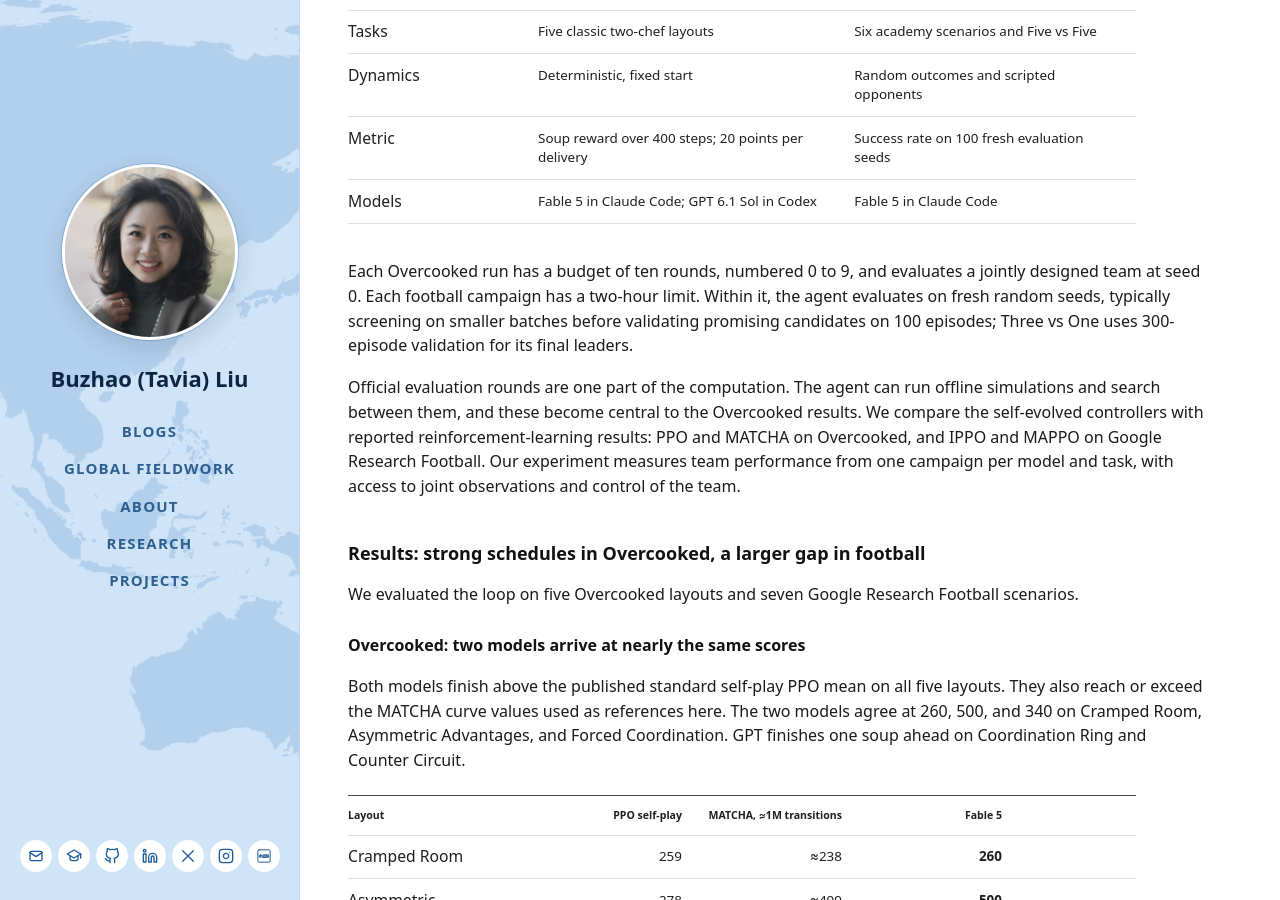
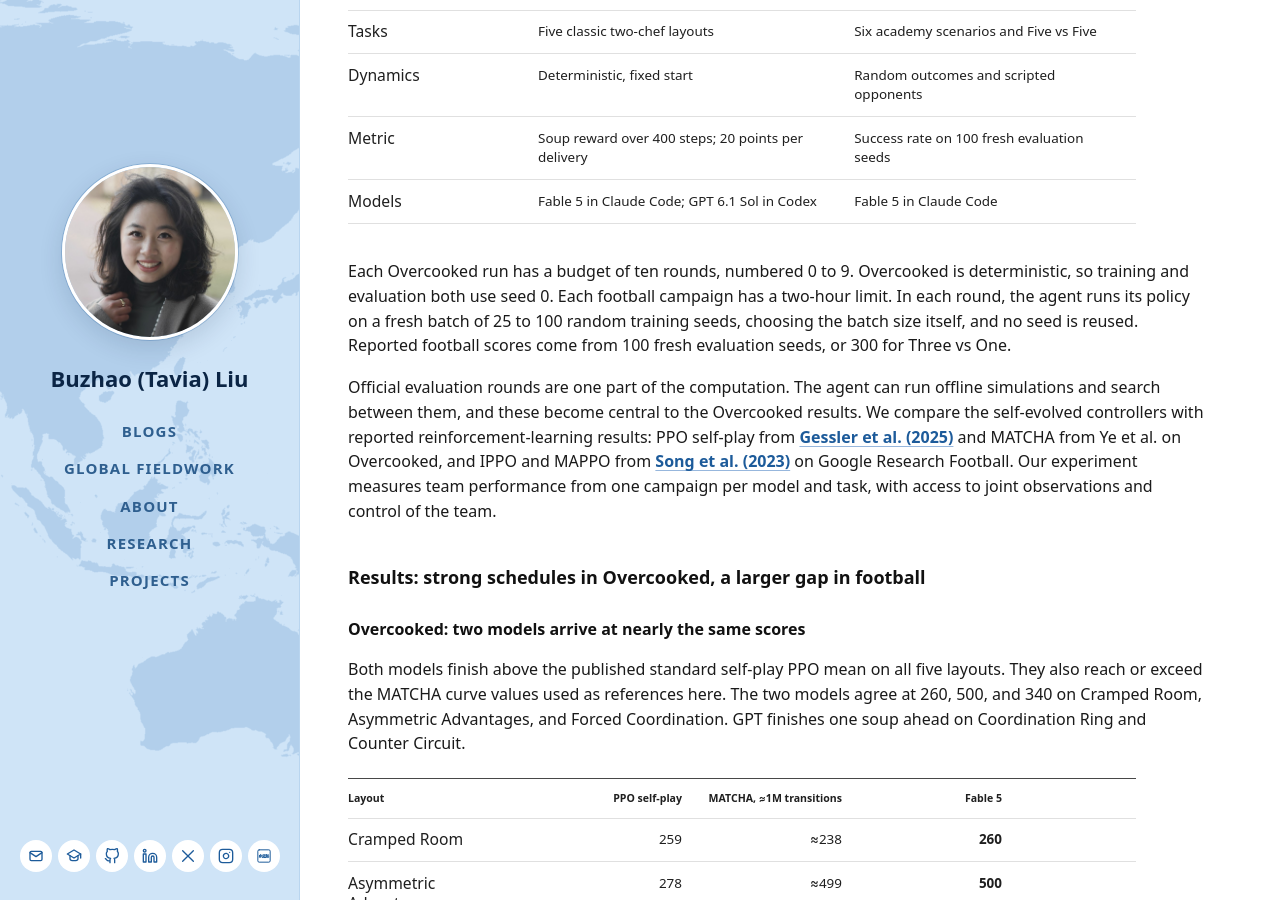
Before and after one commit to tavia-liu/tavia-liu.github.io, a Jekyll site: the page built from _posts/2026-10-31-self-improving-code-as-policies.md, in a window 1280 px wide and 900 px high, scrolled down 1816 px. Built offline with Jekyll 4.4.1, drawn with Linux system fonts in a browser that asks for light colours; some of the changed text lies outside the part shown.

Commit message:
Benchmarks: seeds, budgets, cited RL baselines; drop SD mention

```diff
--- a/_posts/2026-10-31-self-improving-code-as-policies.md
+++ b/_posts/2026-10-31-self-improving-code-as-policies.md
@@ -57,13 +57,11 @@
 | Metric | Soup reward over 400 steps; 20 points per delivery | Success rate on 100 fresh evaluation seeds |
 | Models | Fable 5 in Claude Code; GPT 6.1 Sol in Codex | Fable 5 in Claude Code |
 
-Each Overcooked run has a budget of ten rounds, numbered 0 to 9, and evaluates a jointly designed team at seed 0. Each football campaign has a two-hour limit. Within it, the agent evaluates on fresh random seeds, typically screening on smaller batches before validating promising candidates on 100 episodes; Three vs One uses 300-episode validation for its final leaders.
+Each Overcooked run has a budget of ten rounds, numbered 0 to 9. Overcooked is deterministic, so training and evaluation both use seed 0. Each football campaign has a two-hour limit. In each round, the agent runs its policy on a fresh batch of 25 to 100 random training seeds, choosing the batch size itself, and no seed is reused. Reported football scores come from 100 fresh evaluation seeds, or 300 for Three vs One.
 
-Official evaluation rounds are one part of the computation. The agent can run offline simulations and search between them, and these become central to the Overcooked results. We compare the self-evolved controllers with reported reinforcement-learning results: PPO and MATCHA on Overcooked, and IPPO and MAPPO on Google Research Football. Our experiment measures team performance from one campaign per model and task, with access to joint observations and control of the team.
+Official evaluation rounds are one part of the computation. The agent can run offline simulations and search between them, and these become central to the Overcooked results. We compare the self-evolved controllers with reported reinforcement-learning results: PPO self-play from [Gessler et al. (2025)](https://arxiv.org/abs/2503.17821) and MATCHA from Ye et al. on Overcooked, and IPPO and MAPPO from [Song et al. (2023)](https://arxiv.org/abs/2309.12951) on Google Research Football. Our experiment measures team performance from one campaign per model and task, with access to joint observations and control of the team.
 
 ## Results: strong schedules in Overcooked, a larger gap in football
-
-We evaluated the loop on five Overcooked layouts and seven Google Research Football scenarios.
 
 ### Overcooked: two models arrive at nearly the same scores
 
```
Also changed, not shown: other parts of _posts/2026-10-31-self-improving-code-as-policies.md (+2 -2 lines).
